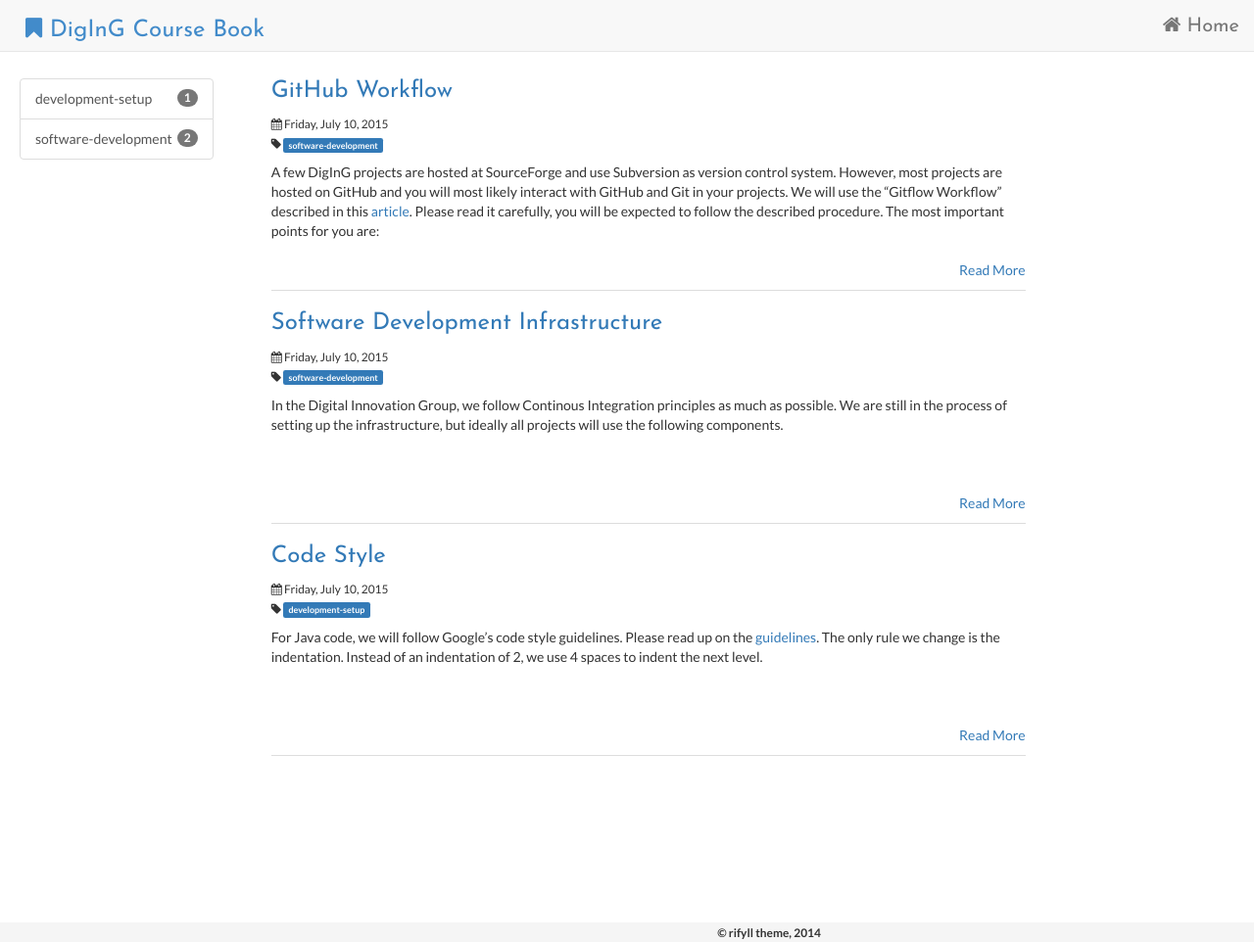
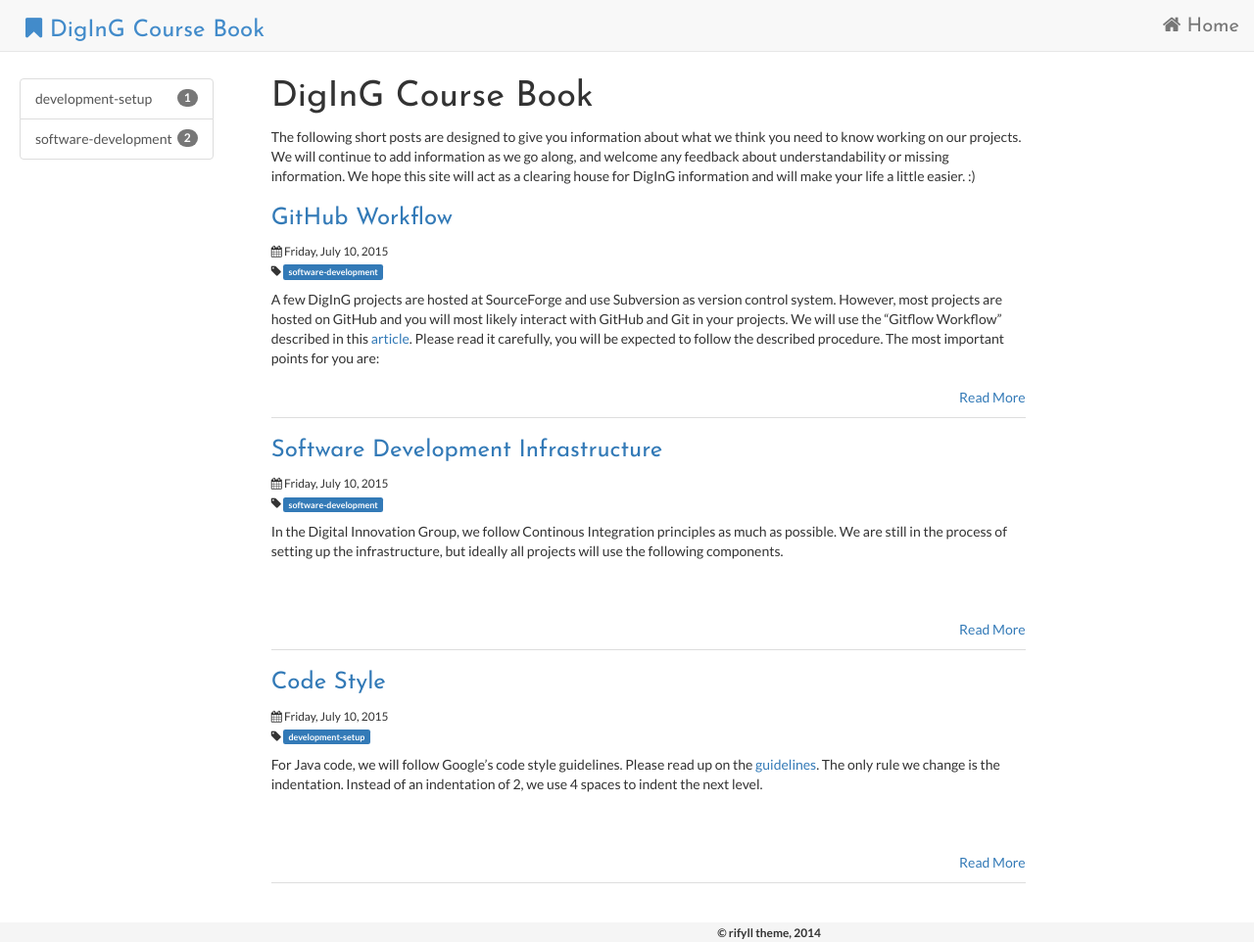
Before and after one commit to diging/course-book, a Jekyll site: the page built from index.html, in a window 1280 px wide and 962 px high. Shown: the whole window at 98% size. Built offline with Jekyll 4.4.1, drawn with Linux system fonts in a browser that asks for light colours; nearby versions of some CDN libraries.

Commit message:
Added intro text.

```diff
--- a/index.html
+++ b/index.html
@@ -3,7 +3,11 @@
 date: 2014-10-19 23:51
 ---
 <div class="row">
+
   <div class="col-xs-12 col-sm-12 col-md-offset-1 col-md-10 col-lg-offset-2 col-lg-8">
+    <h1>DigInG Course Book</h1>
+    <p>The following short posts are designed to give you information about what we think you need to know working on our projects. We will continue to add information as we go along, and welcome any feedback about understandability or missing information. We hope this site will act as a clearing house for DigInG information and will make your life a little easier. :)</p>
+
     {% for post in site.posts %}
       <div class="blog-short">
         <h3><a href="{{post.url | prepend: site.baseurl}}">{{post.title}}</a></h3>
```
